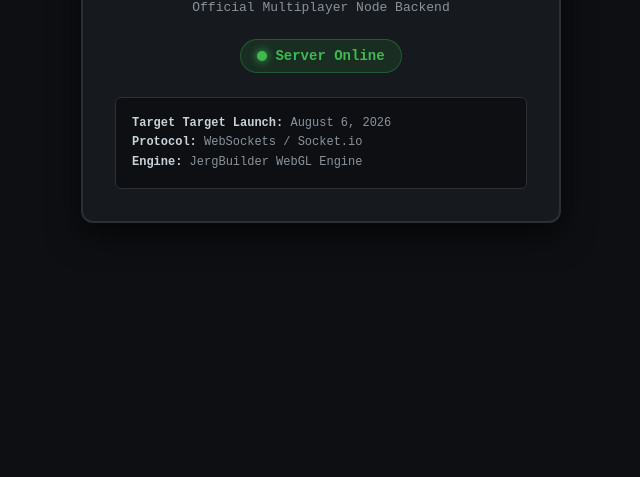
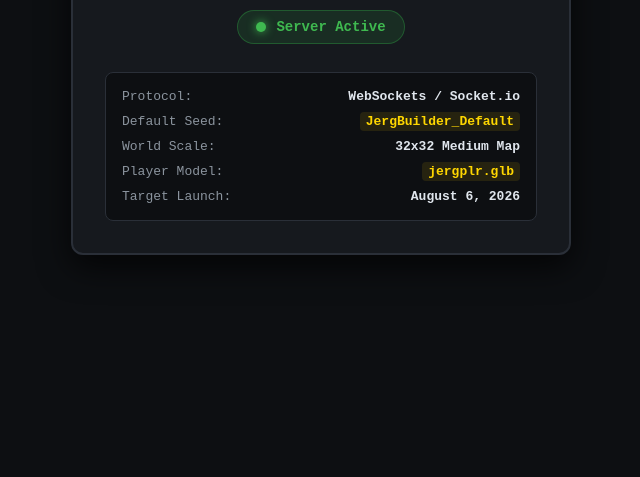
Before and after one commit to jergan-studio/JergBServer, a website: page public/index.html in a window 1280 px wide. Shown: the part 323-800 px from the top of the page, without its empty margins (319-959 px from the left). Drawn offline with Linux system fonts and the light colour scheme.

Commit message:
Refactor index.html for improved layout and styles
Updated title and subtitle for clarity, modified styles for better appearance, and improved structure of the info section.

```diff
--- a/public/index.html
+++ b/public/index.html
@@ -3,7 +3,7 @@
 <head>
     <meta charset="UTF-8">
     <meta name="viewport" content="width=device-width, initial-scale=1.0">
-    <title>JergBServer | Status</title>
+    <title>JergBServer Status</title>
     <style>
         * {
             box-sizing: border-box;
@@ -13,7 +13,7 @@
 
         body {
             background-color: #0d0f12;
-            color: #e0e6ed;
+            color: #c9d1d9;
             font-family: 'Courier New', Courier, monospace;
             display: flex;
             align-items: center;
@@ -21,22 +21,23 @@
             min-height: 100vh;
         }
 
-        .container {
+        .dashboard-card {
             background: #16191e;
             border: 2px solid #2a2f38;
             border-radius: 12px;
             padding: 32px;
             width: 90%;
-            max-width: 480px;
+            max-width: 500px;
             text-align: center;
-            box-shadow: 0 12px 32px rgba(0, 0, 0, 0.6);
+            box-shadow: 0 12px 32px rgba(0, 0, 0, 0.7);
         }
 
         h1 {
             color: #58a6ff;
-            font-size: 24px;
+            font-size: 26px;
             margin-bottom: 8px;
             letter-spacing: 2px;
+            text-transform: uppercase;
         }
 
         .subtitle {
@@ -48,55 +49,86 @@
         .status-badge {
             display: inline-flex;
             align-items: center;
-            gap: 8px;
+            gap: 10px;
             background: rgba(46, 160, 67, 0.15);
             color: #3fb950;
             border: 1px solid rgba(46, 160, 67, 0.4);
-            padding: 8px 16px;
+            padding: 8px 18px;
             border-radius: 20px;
             font-weight: bold;
             font-size: 14px;
-            margin-bottom: 24px;
+            margin-bottom: 28px;
         }
 
-        .dot {
+        .status-dot {
             width: 10px;
             height: 10px;
             background-color: #3fb950;
             border-radius: 50%;
-            box-shadow: 0 0 8px #3fb950;
+            box-shadow: 0 0 10px #3fb950;
         }
 
-        .info-box {
+        .info-grid {
             background: #0d0f12;
             border: 1px solid #2a2f38;
-            border-radius: 6px;
+            border-radius: 8px;
             padding: 16px;
-            font-size: 12px;
-            color: #8b949e;
+            font-size: 13px;
             text-align: left;
-            line-height: 1.6;
+            display: flex;
+            flex-direction: column;
+            gap: 10px;
         }
 
-        .info-box strong {
-            color: #c9d1d9;
+        .info-row {
+            display: flex;
+            justify-content: space-between;
+            color: #8b949e;
+        }
+
+        .info-row strong {
+            color: #e0e6ed;
+        }
+
+        code {
+            color: #ffd700;
+            background: rgba(255, 215, 0, 0.1);
+            padding: 2px 6px;
+            border-radius: 4px;
         }
     </style>
 </head>
 <body>
 
-    <div class="container">
+    <div class="dashboard-card">
         <h1>JergBServer</h1>
-        <p class="subtitle">Official Multiplayer Node Backend</p>
+        <p class="subtitle">Official Backend Service for JergBuilder</p>
 
         <div class="status-badge">
-            <span class="dot"></span> Server Online
+            <span class="status-dot"></span> Server Active
         </div>
 
-        <div class="info-box">
-            <p><strong>Target Target Launch:</strong> August 6, 2026</p>
-            <p><strong>Protocol:</strong> WebSockets / Socket.io</p>
-            <p><strong>Engine:</strong> JergBuilder WebGL Engine</p>
+        <div class="info-grid">
+            <div class="info-row">
+                <span>Protocol:</span>
+                <strong>WebSockets / Socket.io</strong>
+            </div>
+            <div class="info-row">
+                <span>Default Seed:</span>
+                <strong><code>JergBuilder_Default</code></strong>
+            </div>
+            <div class="info-row">
+                <span>World Scale:</span>
+                <strong>32x32 Medium Map</strong>
+            </div>
+            <div class="info-row">
+                <span>Player Model:</span>
+                <strong><code>jergplr.glb</code></strong>
+            </div>
+            <div class="info-row">
+                <span>Target Launch:</span>
+                <strong>August 6, 2026</strong>
+            </div>
         </div>
     </div>
 
```
